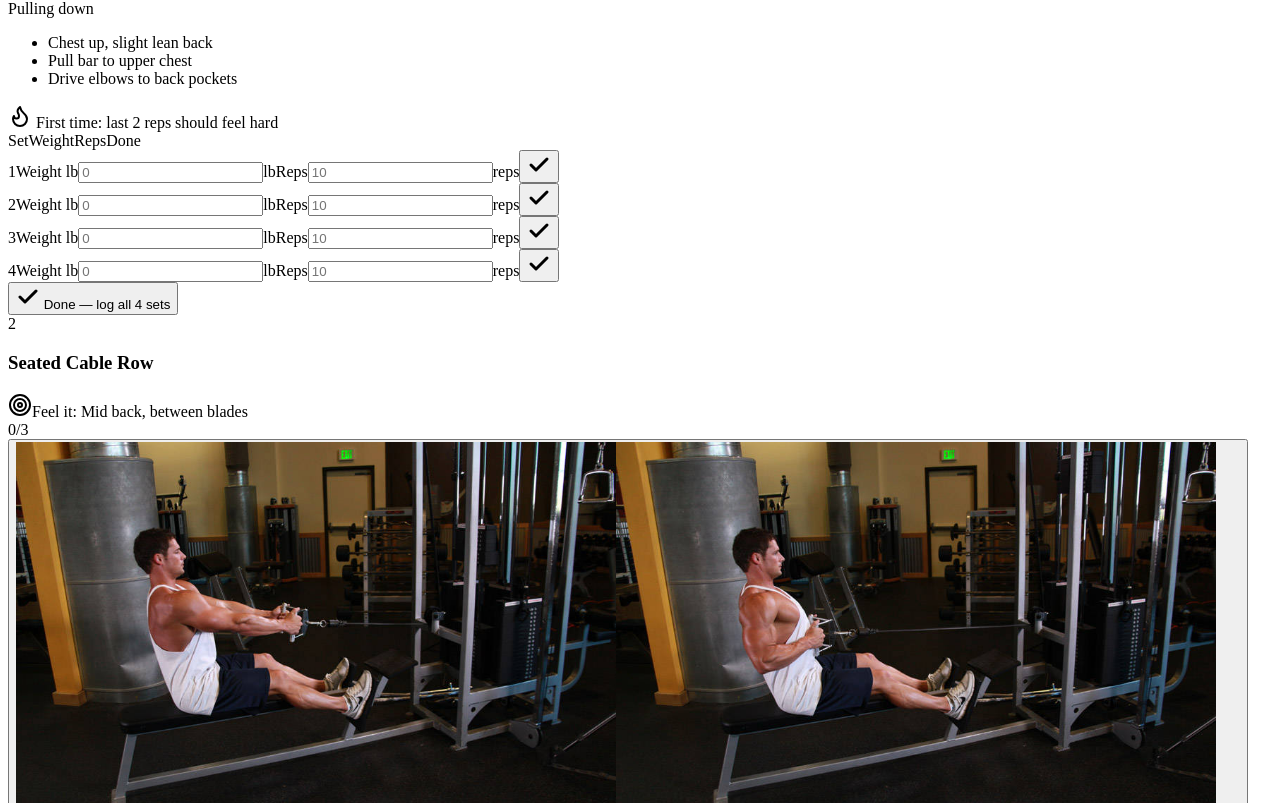
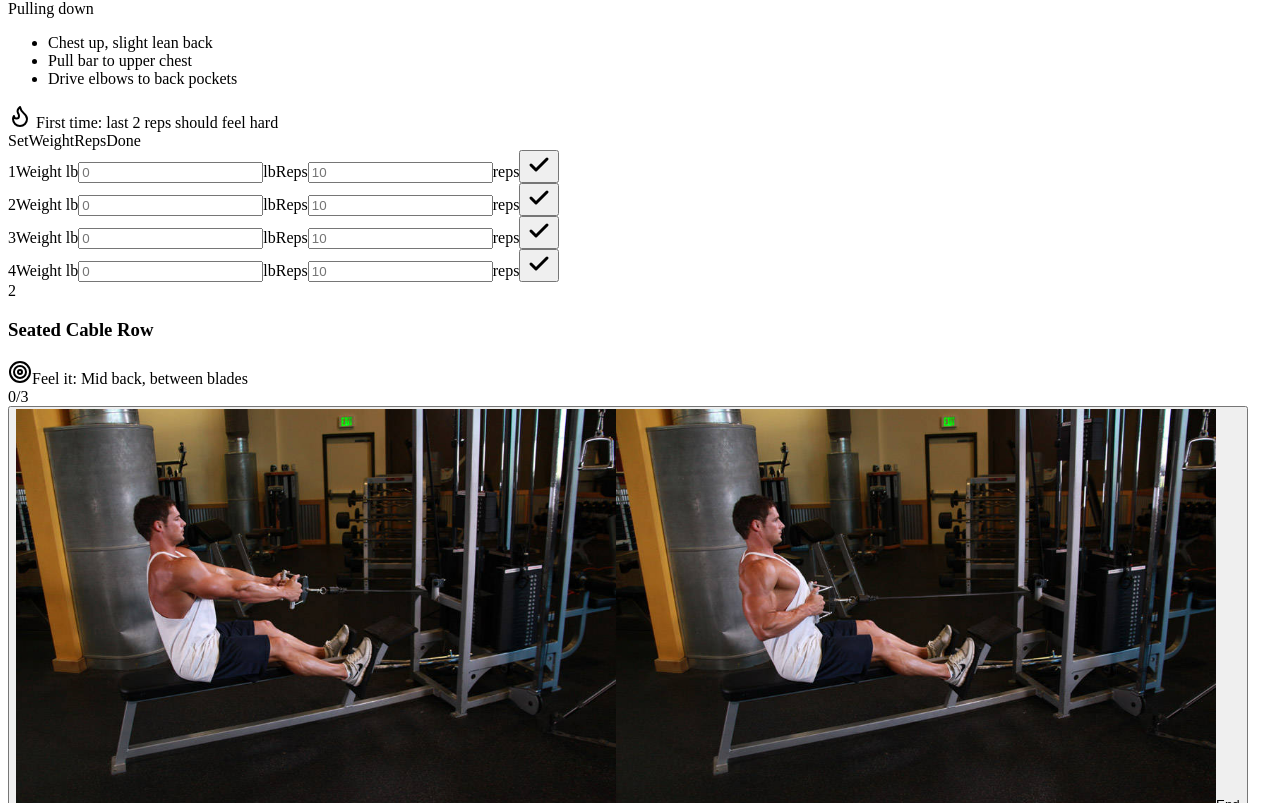
Before and after one commit to Sidshx/lift4, a React (Vite) app in the folder client/: page /#/ in a window 1280 px wide. Shown: the part 3517-4320 px from the top of the page. Built offline with nearby package versions, Linux system fonts and the light colour scheme; a web font is replaced by a local one.

Commit message:
Single Workout done button; remove per-exercise done buttons

```diff
--- a/client/src/components/shell.tsx
+++ b/client/src/components/shell.tsx
@@ -27,8 +27,8 @@ function useTheme() {
 }
 
 /* ---------- Rest timer ---------- */
-type TimerCtx = { start: (sec: number, label: string) => void };
-const TimerContext = createContext<TimerCtx>({ start: () => {} });
+type TimerCtx = { start: (sec: number, label: string) => void; stop: () => void };
+const TimerContext = createContext<TimerCtx>({ start: () => {}, stop: () => {} });
 export const useRestTimer = () => useContext(TimerContext);
 
 function beep() {
@@ -129,7 +129,7 @@ export function Shell({ children }: { children: ReactNode }) {
   ];
 
   return (
-    <TimerContext.Provider value={{ start }}>
+    <TimerContext.Provider value={{ start, stop: () => setTimer(null) }}>
       <div className="min-h-dvh bg-background text-foreground">
         <header className="sticky top-0 z-30 border-b bg-background/85 pt-[env(safe-area-inset-top)] backdrop-blur">
           <div className="mx-auto flex h-14 max-w-3xl items-center gap-2 px-4">
--- a/client/src/pages/day.tsx
+++ b/client/src/pages/day.tsx
@@ -1,6 +1,6 @@
-import { useEffect, useMemo, useState } from "react";
+import { useEffect, useMemo, useRef, useState } from "react";
 import { useRoute } from "wouter";
-import { ArrowDown, ArrowUp, Check, ChevronDown, Clock, Flame, Target, TrendingUp, Wind, Trophy, RotateCcw, Pencil } from "lucide-react";
+import { ArrowDown, ArrowUp, Check, ChevronDown, Clock, Flame, Target, TrendingUp, Wind, Trophy, RotateCcw } from "lucide-react";
 import { PLAN, imgSrc, todayISO, todaysDay, weekKey, type Exercise, type Block } from "@/data/plan";
 import { useStore, liveSets, liveSessions, logSet, logSets, unlogSet, finishSession, reopenSession, previousFor, type SetRec } from "@/lib/store";
 import { useRestTimer } from "@/components/shell";
@@ -58,15 +58,14 @@ function Stat({ label, value, icon, small }: { label: string; value: string; ico
 }
 
 /* ---------- Exercise card ---------- */
-function ExerciseCard({ e, n, day, date, sets, tag }: { e: Exercise; n: number; day: number; date: string; sets: SetRec[]; tag?: string }) {
+type Registry = Map<string, () => Omit<SetRec, "id" | "ts" | "dirty" | "deleted">[]>;
+function ExerciseCard({ e, n, day, date, sets, tag, registry }: { e: Exercise; n: number; day: number; date: string; sets: SetRec[]; tag?: string; registry: Registry }) {
   const timer = useRestTimer();
   const todays = sets.filter((l) => l.exerciseId === e.id && l.date === date);
   const prev = useMemo(() => previousFor(sets, e.id, date), [sets, e.id, date]);
   const target = nextTarget(e, prev);
   const defaultW = target?.weight ? String(target.weight) : "";
   const complete = todays.length >= e.sets;
-  const [open, setOpen] = useState(!complete);
-  useEffect(() => { if (complete) setOpen(false); }, [complete]);
 
   const [vals, setVals] = useState(() =>
     Array.from({ length: e.sets }, (_, i) => {
@@ -97,33 +96,13 @@ function ExerciseCard({ e, n, day, date, sets, tag }: { e: Exercise; n: number;
     else timer.start(Math.max(e.rest, 90), "Next exercise");
   };
 
-  const doneAll = () => {
-    const missing = Array.from({ length: e.sets }, (_, i) => i).filter((i) => !todays.some((t) => t.setIndex === i));
-    logSets(missing.map(rec));
-    timer.start(Math.max(e.rest, 90), "Next exercise");
-    setOpen(false);
-  };
-
-  const summary = todays.length
-    ? e.unit === "lb"
-      ? `${todays.length} × ${Math.max(...todays.map((t) => t.weight))} lb · ${todays.map((t) => t.reps).join("/")}`
-      : `${todays.length} sets · ${todays.map((t) => t.reps).join("/")}${e.unit === "sec" ? "s" : ""}`
-    : "";
-
-  /* compact completed row */
-  if (complete && !open) {
-    return (
-      <article className="flex items-center gap-3 rounded-xl border border-primary/50 bg-card px-3 py-3" data-testid={`card-exercise-${e.id}`}>
-        <span className="flex h-8 w-8 shrink-0 items-center justify-center rounded-lg bg-primary text-primary-foreground"><Check className="h-4 w-4" strokeWidth={3} /></span>
-        <div className="min-w-0 flex-1">
-          <div className="truncate text-sm font-bold">{e.name}</div>
-          <div className="truncate font-mono text-xs text-muted-foreground" data-testid={`text-summary-${e.id}`}>{summary}</div>
-        </div>
-        {prev && todays.some((t) => t.weight > prev.top.weight) && <Trophy className="h-4 w-4 text-chart-4" aria-label="Heavier than last week" />}
-        <button onClick={() => setOpen(true)} className="flex h-9 items-center gap-1 rounded-md bg-secondary px-2.5 text-xs font-medium hover-elevate" data-testid={`button-edit-${e.id}`}><Pencil className="h-3.5 w-3.5" />Edit</button>
-      </article>
-    );
-  }
+  // Unticked sets with values are logged by the single "Finish workout" button.
+  registry.set(e.id, () =>
+    Array.from({ length: e.sets }, (_, i) => i)
+      .filter((i) => !todays.some((t) => t.setIndex === i))
+      .filter((i) => e.unit !== "lb" || Number(vals[i].w) > 0)
+      .map(rec),
+  );
 
   return (
     <article className={cn("rounded-xl border bg-card p-3 sm:p-4", complete && "border-primary/60")} data-testid={`card-exercise-${e.id}`}>
@@ -211,15 +190,6 @@ function ExerciseCard({ e, n, day, date, sets, tag }: { e: Exercise; n: number;
             </div>
           );
         })}
-        {complete ? (
-          <button onClick={() => setOpen(false)} className="mt-2 flex h-11 w-full items-center justify-center gap-2 rounded-lg bg-secondary text-sm font-bold hover-elevate" data-testid={`button-collapse-${e.id}`}>
-            <Check className="h-4 w-4" /> Exercise done
-          </button>
-        ) : (
-          <button onClick={doneAll} className="mt-2 flex h-12 w-full items-center justify-center gap-2 rounded-lg bg-primary text-sm font-bold text-primary-foreground hover-elevate" data-testid={`button-done-all-${e.id}`}>
-            <Check className="h-4 w-4" strokeWidth={3} /> Done — log {todays.length ? `remaining ${e.sets - todays.length} sets` : `all ${e.sets} sets`}
-          </button>
-        )}
       </div>
     </article>
   );
@@ -245,7 +215,8 @@ function BlockList({ title, minutes, items, testid }: { title: string; minutes:
 }
 
 /* ---------- Finish workout ---------- */
-function FinishCard({ day, date, sets, all }: { day: number; date: string; sets: SetRec[]; all: Exercise[] }) {
+function FinishCard({ day, date, sets, all, registry }: { day: number; date: string; sets: SetRec[]; all: Exercise[]; registry: Registry }) {
+  const timer = useRestTimer();
   const sessions = useStore(liveSessions);
   const session = sessions.find((s) => s.date === date && s.day === day);
   const ids = all.map((e) => e.id);
@@ -286,11 +257,11 @@ function FinishCard({ day, date, sets, all }: { day: number; date: string; sets:
         <div><div className="font-mono text-lg font-bold">{today.length}</div><div className="text-[11px] text-muted-foreground">sets</div></div>
         <div><div className="font-mono text-lg font-bold">{vol.toLocaleString()}</div><div className="text-[11px] text-muted-foreground">lb lifted</div></div>
       </div>
-      <button disabled={!today.length} onClick={() => finishSession(date, day)}
+      <button onClick={() => { const pending = Array.from(registry.values()).flatMap((f) => f()); if (pending.length) logSets(pending); finishSession(date, day); timer.stop(); }}
         className="flex h-14 w-full items-center justify-center gap-2 rounded-xl bg-primary text-base font-bold text-primary-foreground hover-elevate disabled:opacity-40" data-testid="button-finish-workout">
-        <Trophy className="h-5 w-5" /> Finish workout
+        <Check className="h-5 w-5" strokeWidth={3} /> Workout done
       </button>
-      <p className="mt-2 text-center text-xs text-muted-foreground">{today.length ? "Saves the session and syncs to your sheet" : "Log at least one set first"}</p>
+      <p className="mt-2 text-center text-xs text-muted-foreground">Logs every set you filled in and marks today done</p>
     </section>
   );
 }
@@ -303,6 +274,7 @@ export default function DayPage() {
   const plan = PLAN.find((d) => d.n === n) ?? PLAN[0];
   const date = todayISO();
   const sets = useStore(liveSets);
+  const registry = useRef<Registry>(new Map()).current;
 
   const all = [...plan.main, plan.finisher];
   const totalSets = all.reduce((a, e) => a + e.sets, 0);
@@ -362,11 +334,11 @@ export default function DayPage() {
       </section>
 
       <BlockList title="Warm-up" minutes="5 min" items={plan.warmup} testid="section-warmup" />
-      {plan.main.map((e, i) => <ExerciseCard key={`${e.id}-${date}`} e={e} n={i + 1} day={plan.n} date={date} sets={sets} />)}
+      {plan.main.map((e, i) => <ExerciseCard key={`${e.id}-${date}`} e={e} n={i + 1} day={plan.n} date={date} sets={sets} registry={registry} />)}
       <div className="flex items-center gap-2 pt-2 text-xs font-bold uppercase tracking-wider text-muted-foreground"><Flame className="h-3.5 w-3.5 text-chart-2" /> Finisher</div>
-      <ExerciseCard key={`${plan.finisher.id}-${date}`} e={plan.finisher} n={7} tag="F" day={plan.n} date={date} sets={sets} />
+      <ExerciseCard key={`${plan.finisher.id}-${date}`} e={plan.finisher} n={7} tag="F" day={plan.n} date={date} sets={sets} registry={registry} />
       <BlockList title="Stretch" minutes="2 min" items={plan.stretch} testid="section-stretch" />
-      <FinishCard day={plan.n} date={date} sets={sets} all={all} />
+      <FinishCard day={plan.n} date={date} sets={sets} all={all} registry={registry} />
     </div>
   );
 }
--- a/script/gen-sw.mjs
+++ b/script/gen-sw.mjs
@@ -2,7 +2,7 @@ import { readdirSync, statSync, writeFileSync } from "node:fs";
 import { join, relative } from "node:path";
 const root = "dist/public";
 const files = [];
-(function walk(d) { for (const f of readdirSync(d)) { const p = join(d, f); statSync(p).isDirectory() ? walk(p) : files.push("./" + relative(root, p)); } })(root);
+(function walk(d) { for (const f of readdirSync(d)) { if (f.startsWith(".")) continue; const p = join(d, f); statSync(p).isDirectory() ? walk(p) : files.push("./" + relative(root, p)); } })(root);
 const list = ["./", ...files.filter((f) => f !== "./sw.js")];
 const version = Date.now().toString(36);
 writeFileSync(join(root, "sw.js"), `const CACHE="lift4-${version}";const FILES=${JSON.stringify(list)};
```
